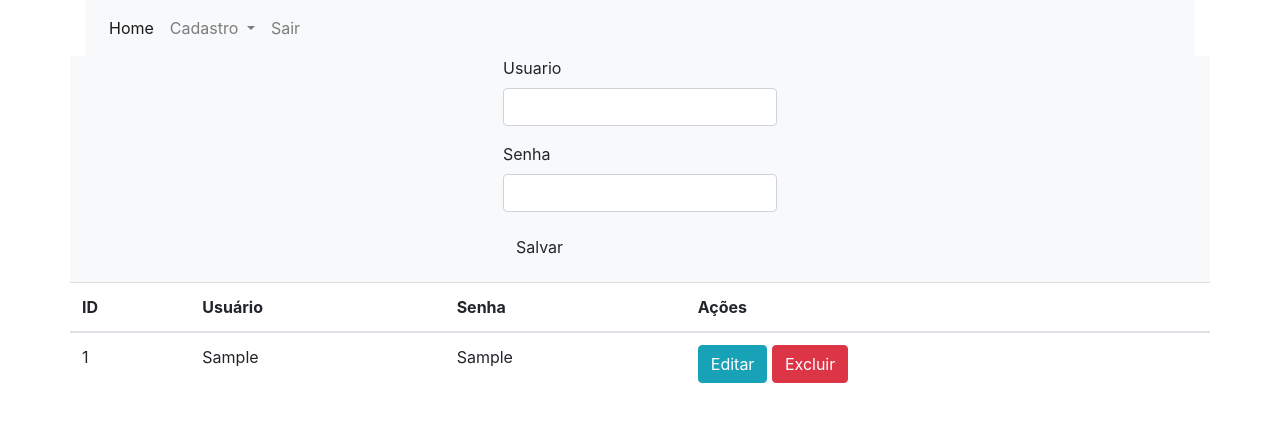
After one commit to viniciuss05/AulasProgramacaoWeb, a PHP site: page /sistema/crud/controller/usuario/usuario.php in a window 1280 px wide. The commit adds this page. Shown: the top 422 px of the page. Run offline with PHP 8.4, Linux system fonts and the light colour scheme; tables that the repository leaves empty hold one stand-in row (values such as "Sample post"); some libraries are stand-ins or nearby versions.

Commit message:
FINALIZAÇÃO DO CRUD
FINALIZAÇÃO DO CRUD

```diff
--- /dev/null
+++ b/sistema/crud/controller/banco/conexao.php
@@ -0,0 +1,5 @@
+<?php
+
+$conexao = new mysqli('localhost', 'root', '', 'crud') or die(mysqli_error($conexao));
+
+?>
--- /dev/null
+++ b/sistema/crud/controller/usuario/usuario.php
@@ -0,0 +1,81 @@
+
+<!DOCTYPE html>
+
+<html>
+
+<head>
+    <?php
+    require_once '../../view/head.php';
+    ?>
+</head>
+
+<body>
+    <?php
+    require_once '../../view/nav.php';
+    require_once 'usuarioDAO.php';
+    ?>
+
+    <div class="container">
+        <div class="row justify-content-center bg-light">
+            <form action="usuarioDAO.php" method="POST">
+                <input type="hidden" name="id" value="<?php echo $id ?>">
+
+                <div class="form-group">
+                    <label>Usuario</label>
+                    <input type="text" class="form-control" value="<?php echo $usuario ?>" name="usuario" id="usuario">
+                </div>
+
+                <div class="form-group">
+                    <label>Senha</label>
+                    <input type="password" class="form-control" value="<?php echo $senha ?>" name="senha" id="senha">
+                </div>
+
+                <div class="form-group">
+                <?php if($id != 0)   :?>
+                    <button type="submit" class="btn btn-prima" name="atualizar">Atualizar</button>
+                <?php else : ?>
+                    <button type="submit" class="btn btn-prima" name="salvar">Salvar</button>
+                <?php endif; ?>
+                </div>
+            </form>
+        </div>
+
+        <?php
+        require_once('../banco/conexao.php');
+
+        $resultado = $conexao->query("SELECT * FROM usuario") or die(mysqli_error($conexao));
+        ?>
+
+        <div class="row justify-content-center">
+            <table class="table">
+                <thead>
+                    <tr>
+                        <th>ID</th>
+                        <th>Usuário</th>
+                        <th>Senha</th>
+                        <th colspan="2">Ações</th>
+                    </tr>
+                </thead>
+                <?php
+                while ($row = $resultado->fetch_assoc()) : ?>
+                    <tr>
+                        <td> <?php echo $row['id']; ?></td>
+                        <td> <?php echo $row['usuario']; ?></td>
+                        <td> <?php echo $row['senha']; ?></td>
+                        <td>
+                            <a href="usuario.php?editar=<?php echo $row['id']; ?>" class="btn btn-info">Editar</a>
+                            <a href="usuarioDAO.php?excluir=<?php echo $row['id']; ?> " class="btn btn-danger">Excluir</a>
+                    </tr>
+                <?php endwhile; ?>
+            </table>
+        </div>
+
+
+
+
+
+    </div>
+
+</body>
+
+</html>
--- /dev/null
+++ b/sistema/crud/controller/usuario/usuarioDAO.php
@@ -0,0 +1,58 @@
+<?php
+
+require_once ('../banco/conexao.php');
+
+$atualizar = false;
+$id = 0;
+$usuario ='';
+$senha ='';
+
+if(isset($_POST['salvar'])){
+    $usuario = $_POST['usuario'];
+    $senha = $_POST['senha'];
+
+    $conexao->query("INSERT INTO usuario(usuario,senha) VALUES ('$usuario', '$senha')") or die($conexao->error);
+
+    header("Location: usuario.php");
+
+}
+
+if(isset($_GET['excluir'])){
+    $id = $_GET['excluir'];
+
+
+    $conexao->query("DELETE FROM usuario WHERE id=$id") or die($conexao->error);
+
+    header("Location: usuario.php");
+
+}
+
+if(isset($_GET['editar'])){
+    $id = $_GET['editar'];
+    $resultado = $conexao->query("SELECT * FROM usuario WHERE id=$id") or die($conexao->error);
+    $row = $resultado->fetch_array();
+
+    if(count($row) == 1){
+        $usuario = $row['usuario'];
+        $senha = $row['senha'];
+        $id = $row['id'];
+    }
+
+
+}
+
+if(isset($_POST['atualizar'])){
+    $id = $_POST['id'];
+    $usuario = $_POST['usuario'];
+    $senha = $_POST['senha'];
+
+    $conexao->query("UPDATE usuario SET usuario='$usuario', senha='$senha' WHERE id=$id");
+
+    header("Location: usuario.php");
+
+}
+
+
+
+
+?>
--- a/sistema/crud/index.php
+++ b/sistema/crud/index.php
@@ -10,7 +10,7 @@
 <body>
     <div class="container">
         <div class="row justify-content-center bg-light">
-    <form action=""method="POST">
+            <form action="" method="POST">
                 <div class="form-group">
                     <label>Usuario</label>
                     <input type="text" class="form-control" name="usuario" id="usuario">
--- /dev/null
+++ b/sistema/crud/view/nav.php
@@ -0,0 +1,27 @@
+<div class="container">
+    <nav class="navbar navbar-expand-lg navbar-light bg-light">
+        <button class="navbar-toggler" type="button" data-toggle="collapse" data-target="#navbarSupportedContent" aria-controls="navbarSupportedContent" aria-expanded="false" aria-label="Toggle navigation">
+            <span class="navbar-toggler-icon"></span>
+        </button>
+        <div class="collapse navbar-collapse" id="navbarSupportedContent">
+            <ul class="navbar-nav mr-auto">
+                <li class="nav-item active">
+                    <a class="nav-link" href="/sistema/crud/menu.php">Home <span class="sr-only">(current)</span></a>
+                </li>
+                <li class="nav-item dropdown">
+                    <a class="nav-link dropdown-toggle" href="#" id="navbarDropdown" role="button" data-toggle="dropdown" aria-haspopup="true" aria-expanded="false">
+                        Cadastro
+                    </a>
+                    <div class="dropdown-menu" aria-labelledby="navbarDropdown">
+                        <a class="dropdown-item" href="/sistema/crud/controller/usuario/usuario.php">Usuários</a>
+                        <a class="dropdown-item" href="#">Notícias</a>
+                    </div>
+                </li>
+
+                <li class="nav-item">
+                    <a class="nav-link" href="#">Sair</a>
+                </li>
+            </ul>
+        </div>
+    </nav>
+</div>
```
Also changed, not shown: sistema/crud.sql (added, +42 -0 lines), sistema/crud/menu.php (added, +18 -0 lines), sistema/crud/view/head.php (+5 -5 lines). Lines whose indentation alone changed are shown as unchanged.
